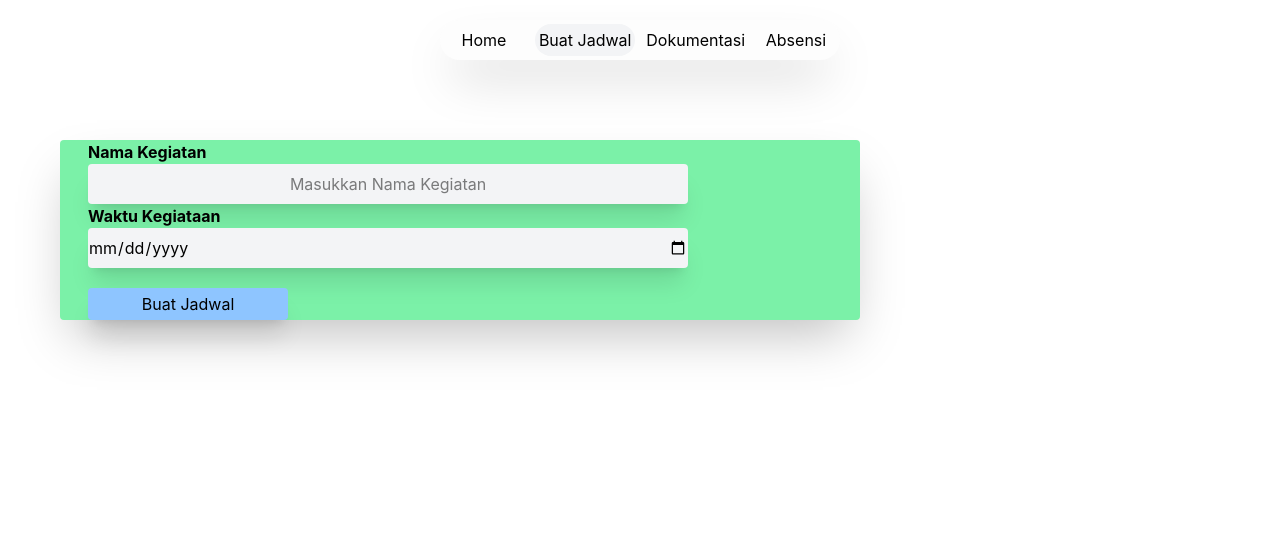
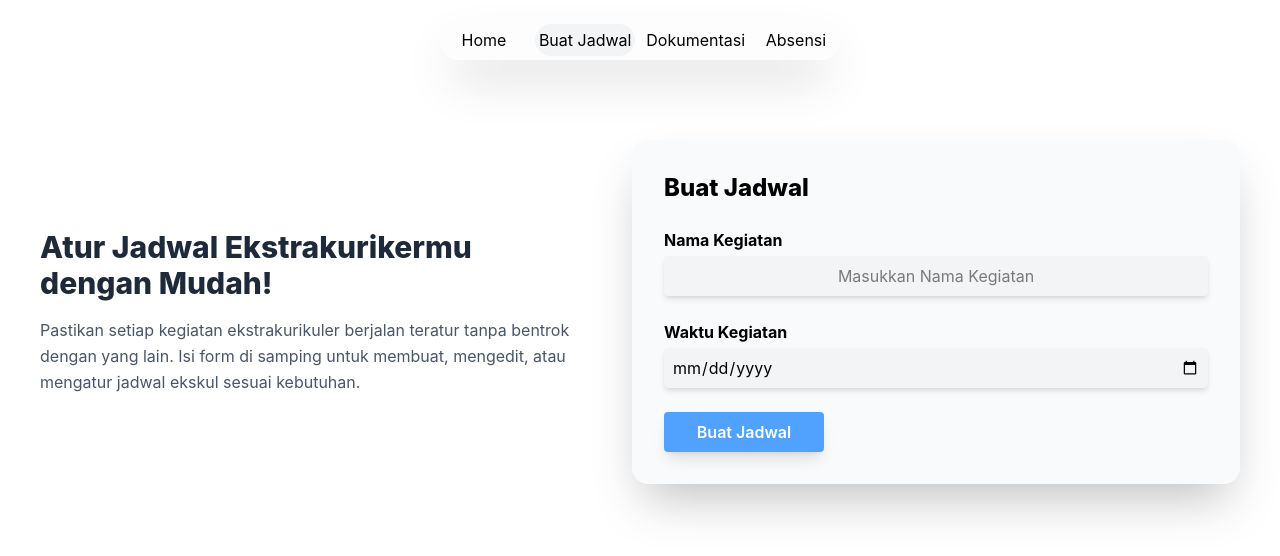
Before and after one commit to abayDahln/EkstrakurikulerSekolah, a React (Vite) app in the folder frontend/: page /jadwal in a window 1280 px wide. Shown: the top 556 px of the page. Built offline with nearby package versions, Linux system fonts and the light colour scheme.

Commit message:
Page Tambah Jadwal

```diff
--- /dev/null
+++ b/frontend/capacitor.config.json
@@ -0,0 +1,5 @@
+{
+  "appId": "com.ekskul.app",
+  "appName": "Ekstrakurikuler",
+  "webDir": "dist"
+}
--- a/frontend/package.json
+++ b/frontend/package.json
@@ -10,6 +10,8 @@
     "preview": "vite preview"
   },
   "dependencies": {
+    "@capacitor/android": "^7.4.3",
+    "@capacitor/core": "^7.4.3",
     "@tailwindcss/vite": "^4.1.14",
     "framer-motion": "^12.23.22",
     "motion": "^12.23.24",
@@ -18,6 +20,7 @@
     "react-router-dom": "^7.9.3"
   },
   "devDependencies": {
+    "@capacitor/cli": "^7.4.3",
     "@eslint/js": "^9.36.0",
     "@types/react": "^19.1.13",
     "@types/react-dom": "^19.1.9",
--- a/frontend/src/Jadwal.jsx
+++ b/frontend/src/Jadwal.jsx
@@ -36,37 +36,66 @@ function Navbar(){
 
 function Formulir(){
     return(
-        <div className="sm:w-200 sm:ml-15 mt-20 pl-7 w-80 bg-green-300 rounded shadow-2xl">
-            <form>
-                <div className="flex flex-col">
-                <p className="font-bold">Nama Kegiatan</p>
+        <div className="flex flex-col md:flex-row justify-center items-center gap-12 mt-20 px-10 pb-10">
+
+          <motion.div
+          initial={{ x: -200, opacity: 0}}
+          animate={{ x: 0, opacity: 1}}
+          transition={{ duration: 1.4, ease: "easeOut"}}
+          className="flex-1 flex flex-col justify-center text-center md:text-left">
+            <h3 className="text-3xl font-extrabold mb-4 text-gray-800">
+              Atur Jadwal Ekstrakurikermu dengan Mudah!
+            </h3>
+            <p className="text-gray-600 leading-relaxed">
+              Pastikan setiap kegiatan ekstrakurikuler berjalan teratur tanpa bentrok dengan yang lain.
+              Isi form di samping untuk membuat, mengedit, atau mengatur jadwal ekskul sesuai kebutuhan.
+            </p>
+          </motion.div>
+
+          <motion.div
+          initial={{ x: 200, opacity: 0}}
+          animate={{ x: 0, opacity: 1}}
+          transition={{ duration: 1.4, ease: "easeOut"}}
+          className="flex-1 bg-gray-50 rounded-2xl shadow-2xl p-8 flex flex-col justify-center">
+            <form className="space-y-6">
+              <div>
+                <p className="text-2xl font-extrabold mb-2">Buat Jadwal</p>
+              </div>
+
+              <div>
+                <p className="font-bold mb-1">Nama Kegiatan</p>
                 <input
-                    type="text"
-                    placeholder="Masukkan Nama Kegiatan"
-                    className="bg-gray-100 rounded shadow-xl w-70 sm:w-150 sm:h-10 text-center">
-                </input>
-                </div>
-                <div>
-                <p className="font-bold">Waktu Kegiataan</p>
+                  type="text"
+                  placeholder="Masukkan Nama Kegiatan"
+                  className="bg-gray-100 rounded w-full sm:h-10 p-2 text-center shadow-md focus:outline-none focus:ring-2 focus:ring-blue-300"/>
+              </div>
+              <div>
+                <p className="font-bold mb-1">Waktu Kegiatan</p>
                 <input
-                    type="date"
-                    className="bg-gray-100 rounded shadow-xl w-70 sm:w-150 sm:h-10 text-center">
-                </input>
-                </div>
-                <div className="flex">
-                    <button className="bg-blue-300 shadow-xl rounded mt-5 w-40 sm:w-50 p-1">Buat Jadwal</button>
-                </div>
+                  type="date"
+                  className="bg-gray-100 rounded w-full sm:h-10 p-2 text-center shadow-md focus:outline-none focus:ring-2 focus:ring-blue-300"/>
+              </div>
+
+              <div className="flex justify-start">
+                <button
+                  type="submit"
+                  className="bg-blue-400 hover:bg-blue-500 transition text-white font-semibold rounded shadow-lg w-full sm:w-40 p-2">
+                  Buat Jadwal
+                </button>
+              </div>
             </form>
+          </motion.div>
         </div>
+
     )
 }
 
-
 export default function Jadwal(){
     return(
-        <div className="h-screen bg-white">
+        <div className="h-screen">
             <Navbar />
             <Formulir />
+
         </div>
      )
 }
```
Also changed, not shown: 80 other files (tests, documents, lock files or other folders).
